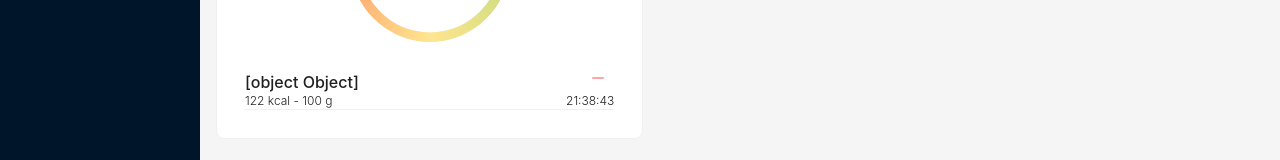
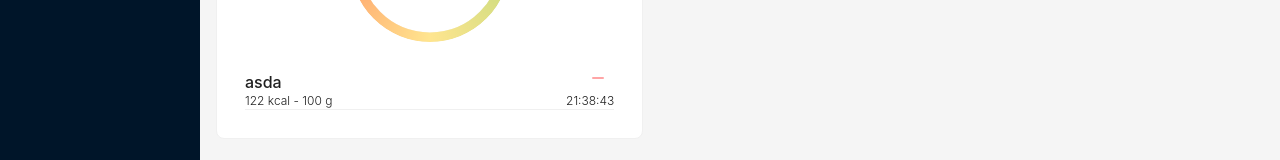
Before and after one commit to cezarmocanu/gym-bug, a React (Vite) app: page /calories in a window 1280 px wide. Shown: the part 278-438 px from the top of the page. Built offline with nearby package versions, Linux system fonts and the light colour scheme.

Commit message:
I fixed the [ObjectObject] instead of the logged food bug

```diff
--- a/src/views/CaloriesView.jsx
+++ b/src/views/CaloriesView.jsx
@@ -205,7 +205,7 @@ export const CaloriesView = () => {
         <Flex key={food.uuid} justify="space-between" align="end">
           <Flex gap="sm" vertical>
             <Typography.Title level={5} style={{ margin: 0, fontWeight: 500 }}>
-              {food.toString()}
+              {food.name}
             </Typography.Title>
             <Typography.Title
               style={{ margin: 0, fontSize: 12, fontWeight: 300 }}
```
